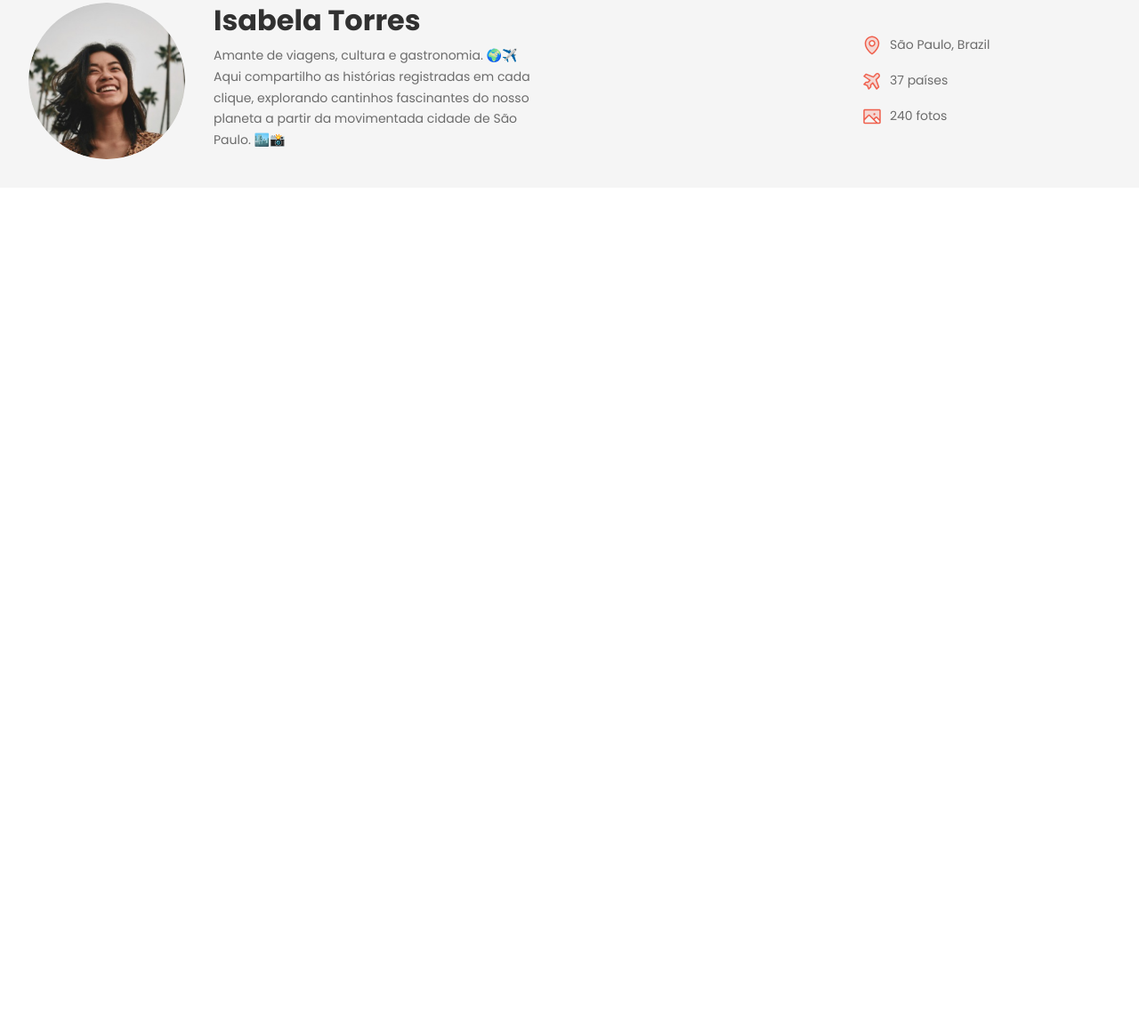
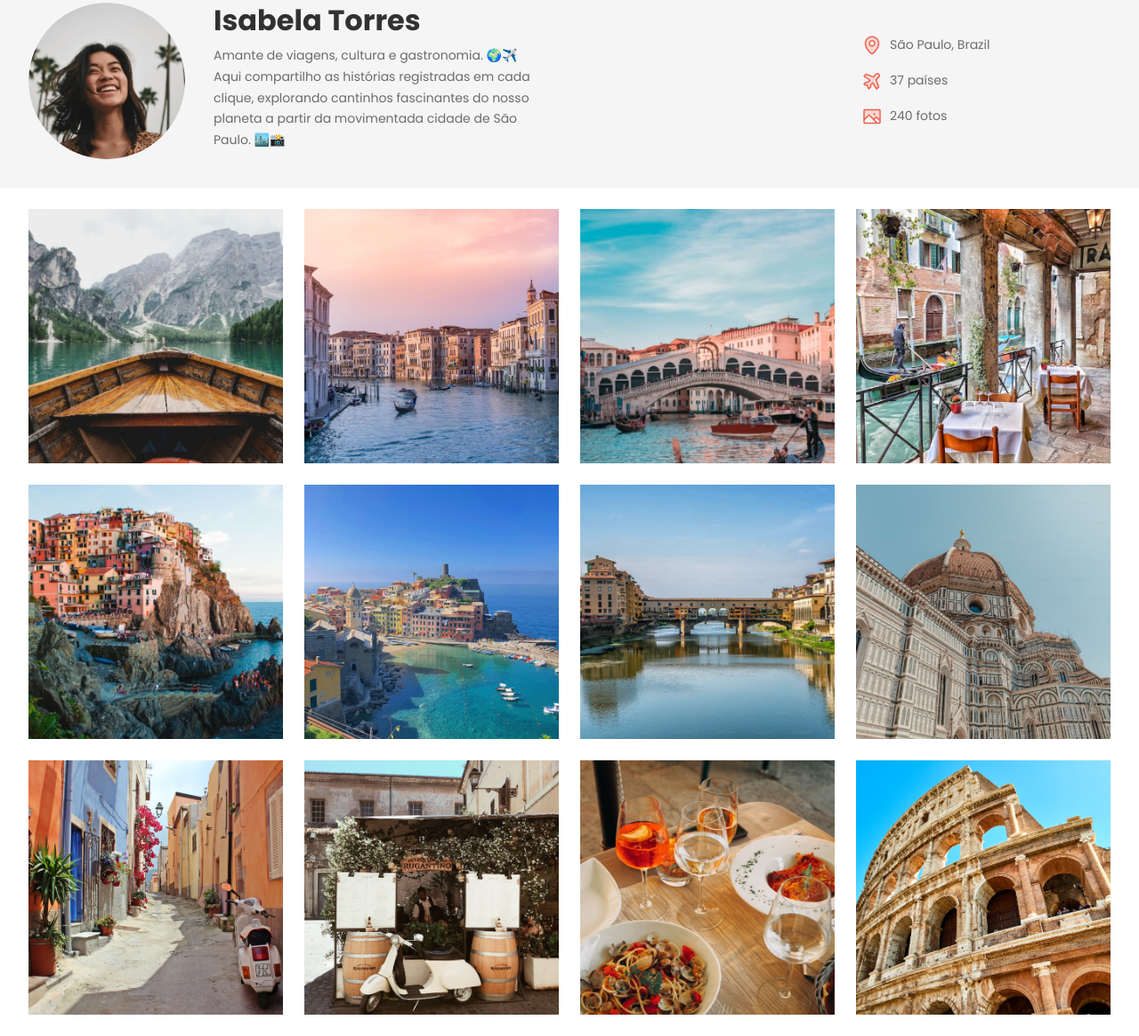
Before and after one commit to douglas-fabiano1/rs-fullstack-projeto-travelgram-2, a plain HTML site: page index.html in a window 1280 px wide. Shown: the part 125-1290 px from the top of the page at 89% size. Before the commit the page ends 800 px from the top, so only its background shows below. Drawn offline with Linux system fonts and the light colour scheme.

Commit message:
galeria main

```diff
--- a/index.html
+++ b/index.html
@@ -72,5 +72,21 @@
         </div>
       </header>
     </div>
+
+    <main class="container">
+      <img src="./assets/images/Image 01.png" alt="...">
+      <img src="./assets/images/Image 02.png" alt="...">
+      <img src="./assets/images/Image 03.png" alt="...">
+      <img src="./assets/images/Image 04.png" alt="...">
+      <img src="./assets/images/Image 05.png" alt="...">
+      <img src="./assets/images/Image 06.png" alt="...">
+      <img src="./assets/images/Image 07.png" alt="...">
+      <img src="./assets/images/Image 08.png" alt="...">
+      <img src="./assets/images/Image 09.png" alt="...">
+      <img src="./assets/images/Image 10.png" alt="...">
+      <img src="./assets/images/Image 11.png" alt="...">
+      <img src="./assets/images/Image 12.png" alt="...">
+    </main>
+  </div>
   </body>
 </html>
--- a/styles/header.css
+++ b/styles/header.css
@@ -33,10 +33,6 @@ header .container {
   margin-bottom: 8px;
 }
 
-#profile p {
-
-}
-
 #info {
   width: 28rem;
 
--- a/styles/index.css
+++ b/styles/index.css
@@ -1,3 +1,4 @@
 @import url(global.css);
 @import url(nav.css);
 @import url(header.css);
+@import url(main.css);
--- /dev/null
+++ b/styles/main.css
@@ -0,0 +1,12 @@
+main {
+  display: grid;
+  grid-template-columns: repeat(4, 1fr);
+  gap: 2.4rem;
+  padding-block: 2.4rem;
+}
+
+main img {
+  width: 28.6rem;
+  height: 28.6rem;
+  object-fit: cover;
+}
```
